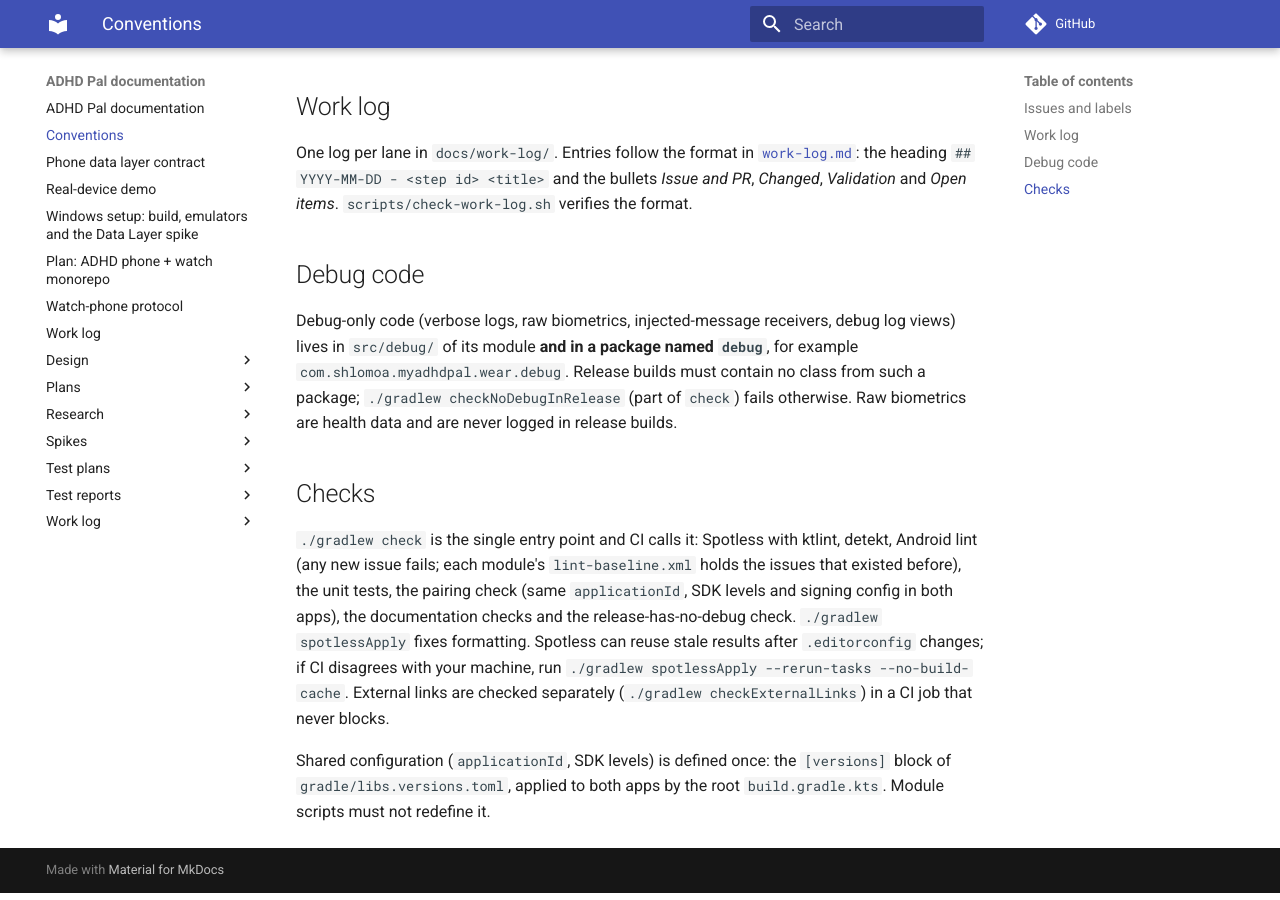
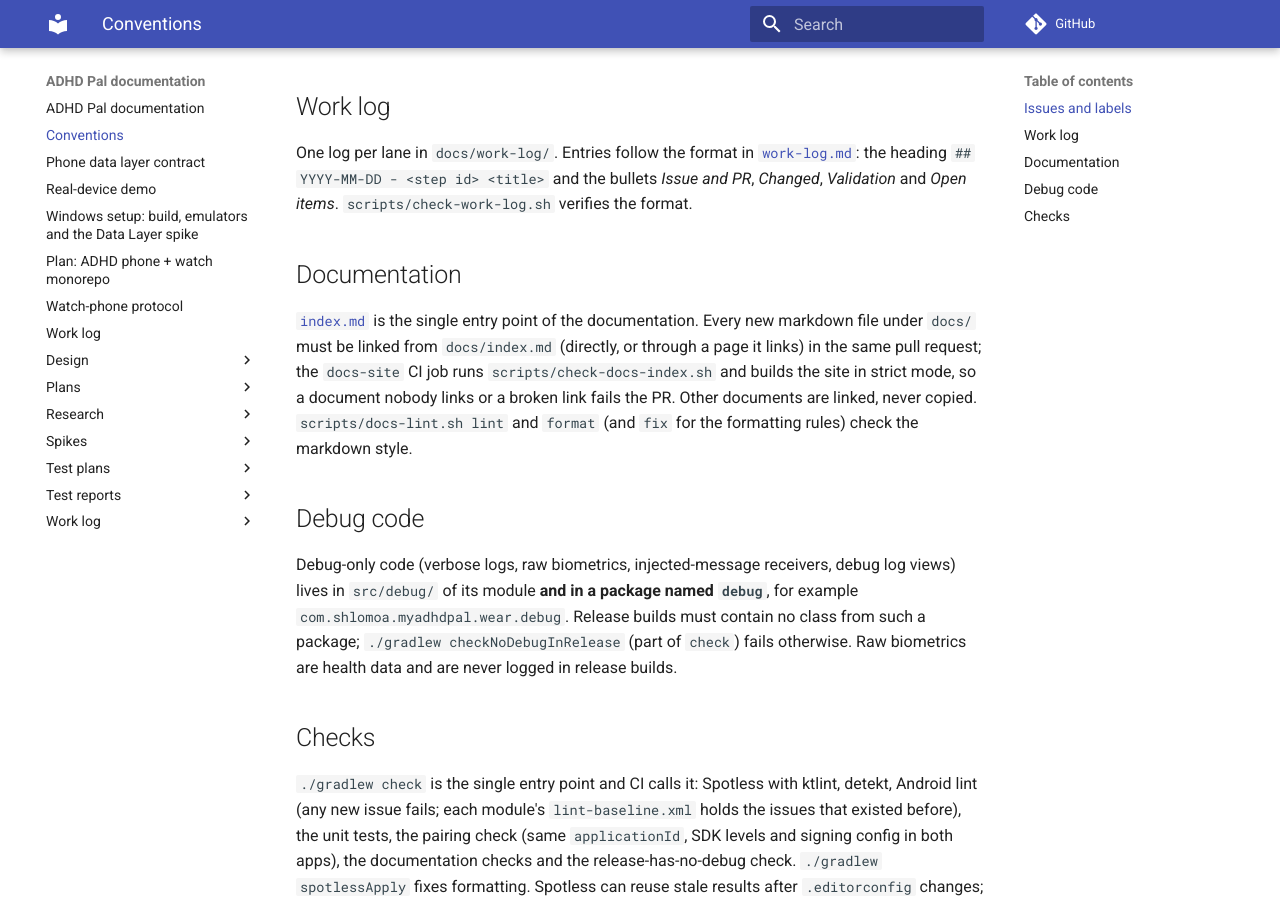
Before and after one commit to shlomoa/my-adhd-pal, an MkDocs documentation site: the page built from docs/conventions.md, in a window 1280 px wide and 900 px high, scrolled down 527 px. Built offline with MkDocs 1.6.1 and Material for MkDocs 9.7.7, drawn with Linux system fonts in a browser that asks for light colours; comment, search, counter and statistics services are not loaded.

Commit message:
Conventions: every new docs markdown file is linked from docs/index.md in the same PR
Co-Authored-By: Claude Sonnet 5.5 <noreply@anthropic.com>
Claude-Session: https://claude.ai/code/session_0119eKBQkFDJwYDfwmtTQrjB

```diff
--- a/docs/conventions.md
+++ b/docs/conventions.md
@@ -19,6 +19,14 @@ One log per lane in `docs/work-log/`. Entries follow the format in [`work-log.md
 `## YYYY-MM-DD - <step id> <title>` and the bullets *Issue and PR*, *Changed*, *Validation* and *Open items*.
 `scripts/check-work-log.sh` verifies the format.
 
+## Documentation
+
+[`index.md`](index.md) is the single entry point of the documentation. Every new markdown file under `docs/` must be linked
+from `docs/index.md` (directly, or through a page it links) in the same pull request; the `docs-site` CI job runs
+`scripts/check-docs-index.sh` and builds the site in strict mode, so a document nobody links or a broken link fails the PR.
+Other documents are linked, never copied. `scripts/docs-lint.sh lint` and `format` (and `fix` for the formatting rules)
+check the markdown style.
+
 ## Debug code
 
 Debug-only code (verbose logs, raw biometrics, injected-message receivers, debug log views) lives in
```
Also changed, not shown: docs/work-log/docs.md (+2 -0 lines).
